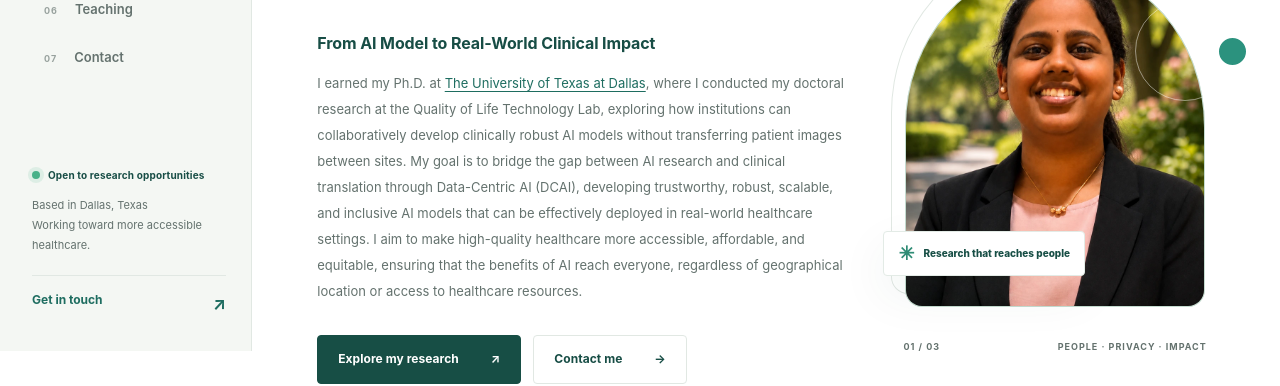
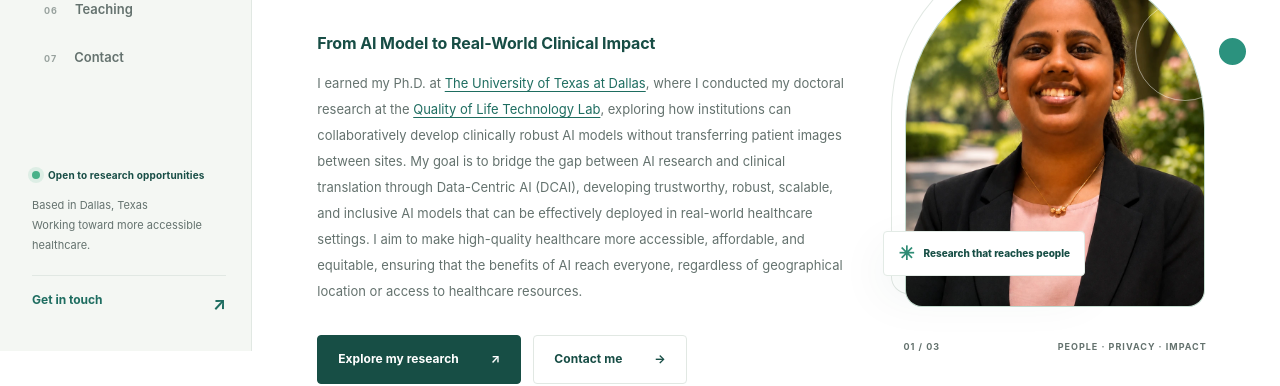
Before and after one commit to LenaDSK/lenadsk.github.io, a plain HTML site: page index.html in a window 1280 px wide. Shown: the part 449-835 px from the top of the page. Drawn offline with Linux system fonts and the light colour scheme.

Commit message:
Update index.html

```diff
--- a/index.html
+++ b/index.html
@@ -126,10 +126,13 @@
 <div class="hero-subtitle">Ph.D. in Electrical Engineering <span>·</span> Healthcare AI Researcher</div>
 <p class="hero-lede"><strong> From AI Model to Real-World Clinical Impact</strong></p>
 
+
 <p class="hero-support">
   I earned my Ph.D. at
   <a href="https://www.utdallas.edu/" target="_blank" rel="noopener noreferrer">The University of Texas at Dallas</a>,
-  where I conducted my doctoral research at the Quality of Life Technology Lab,
+  where I conducted my doctoral research at the
+  <a href="https://ecs.utdallas.edu/research/researchlabs/QoLT/index.html"
+     target="_blank" rel="noopener noreferrer">Quality of Life Technology Lab</a>,
   exploring how institutions can collaboratively develop clinically robust AI
   models without transferring patient images between sites.
 
@@ -142,6 +145,7 @@
   equitable, ensuring that the benefits of AI reach everyone, regardless
   of geographical location or access to healthcare resources.
 </p>
+
 
 
 <div class="hero-actions">
```
